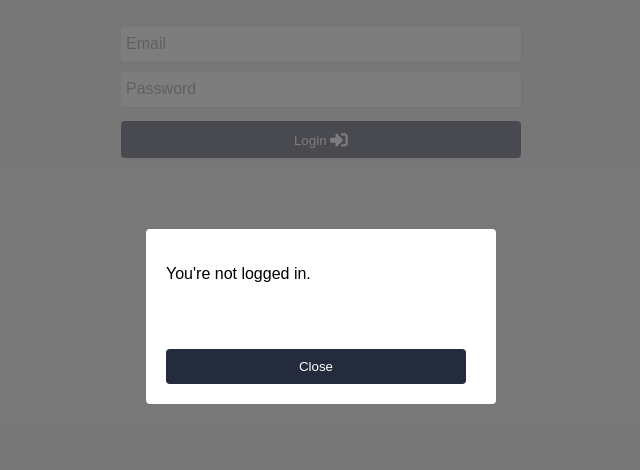
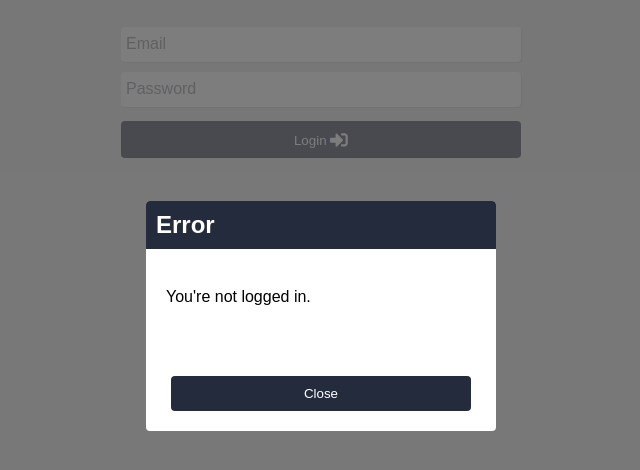
Before and after one commit to broeredaan/MinorJava-WebApp, a plain HTML site: page webapp/admin/index.html in a window 1280 px wide. Shown: the part 84-554 px from the top of the page, without its empty margins (319-959 px from the left). Drawn offline with nearby package versions, Linux system fonts and the light colour scheme; some packages are replaced by stand-ins of ours; files that its build step writes are made by us from their sources.

Commit message:
Added headings to modals
Modals can now be created with heading.

```diff
--- a/webapp/css/admin.scss
+++ b/webapp/css/admin.scss
@@ -95,6 +95,7 @@ nav{
   color:#fff;
   border-radius:4px;
   transition:all .2s ease;
+  display: block;
   &:hover{
     background:lighten($button-background,5%);
     padding:12px;
@@ -295,7 +296,7 @@ textarea{
 
 .modal {
     width: 350px;
-    padding:20px;
+
     box-sizing: border-box;
 
     background: #fff;
@@ -307,9 +308,22 @@ textarea{
     position: relative;
 }
 
+.modal-text{
+  padding:20px;
+}
+
+.modal-heading{
+   width:350px;
+   background:$sidebar-background;
+   margin-top:0;
+   padding:10px;
+   color:#fff;
+}
+
 .modal-close{
   background:$button-background;
   width:300px;
   margin:auto;
   margin-top:50px;
+  margin-bottom:20px;
 }
--- a/webapp/css/main.scss
+++ b/webapp/css/main.scss
@@ -88,6 +88,7 @@ nav{
   }
 }
 
+
 .btn-submit{
   background:$submit-background;
   width:100%;
--- a/webapp/js/controllers/admin/LoginController.js
+++ b/webapp/js/controllers/admin/LoginController.js
@@ -14,7 +14,7 @@ angular.module("myApp")
                 }
             }, function(error) {
                 console.log(error);
-                ModalService.showModal("Error getting data from server");
+                ModalService.showModal("Error","Error getting data from server");
             });
         }
     });
--- a/webapp/js/services/ModalService.js
+++ b/webapp/js/services/ModalService.js
@@ -1,11 +1,13 @@
 angular.module("myApp").service("ModalService", function () {
-    this.showModal = function (text) {
+    this.showModal = function (heading, text) {
         let modalBackground = angular.element("<div class='modal-background'></div>");
         let modalBody = angular.element("<div class='modal'></div>");
-        let modalText = angular.element("<p>" + text + "</p>");
+        let modalText = angular.element("<p class='modal-text'>" + text + "</p>");
+        let modalHeading = angular.element("<h2 class='modal-heading'>" + heading + "</h2>");
         let closeButton = angular.element("<button class='btn modal-close' id='modal-close'>Close</button>");
 
         angular.element(document.getElementById('wrapper')).append(modalBackground);
+        modalBody.append(modalHeading);
         modalBackground.append(modalBody);
         modalBody.append(modalText);
         modalBody.append(closeButton);
--- a/webapp/js/services/admin/LoginService.js
+++ b/webapp/js/services/admin/LoginService.js
@@ -11,7 +11,7 @@ angular.module("myApp")
         this.checkLogin = function(fail = false, path = "") {
             if(($cookies.get("token") == null || fail) && path !== "/"){
                 this.logout();
-                ModalService.showModal("You're not logged in.");
+                ModalService.showModal("Error","You're not logged in.");
             }
         };
 
```
Also changed, not shown: webapp/css/admin.min.css.
